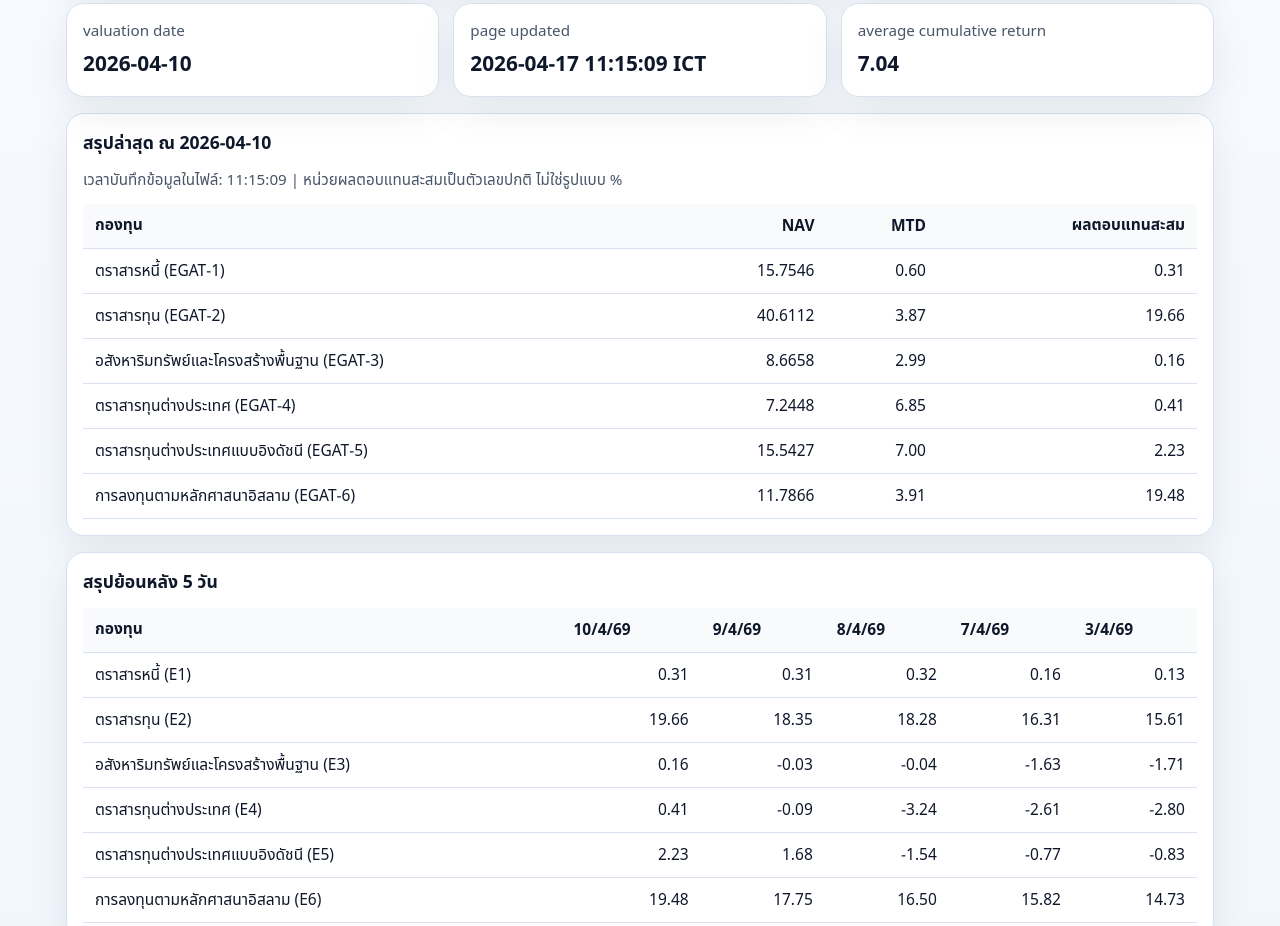
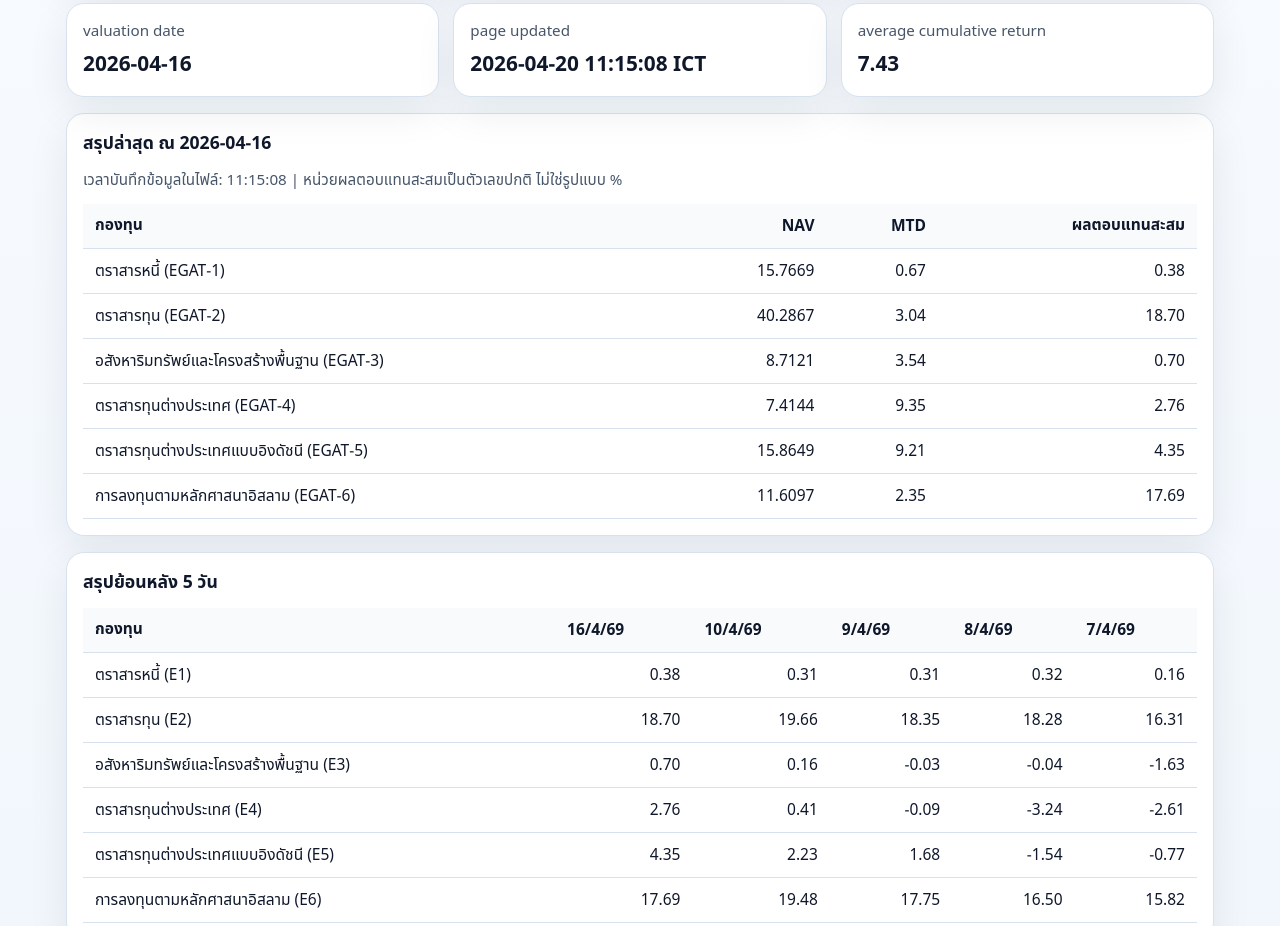
Before and after one commit to drnon/egat-retirement-page, a plain HTML site: page index.html in a window 1280 px wide. Shown: the part 223-1149 px from the top of the page. Drawn offline with Linux system fonts and the light colour scheme.

Commit message:
EGAT retirement pages update 2026-04-20T04:15:08Z

```diff
--- a/index.html
+++ b/index.html
@@ -54,25 +54,25 @@
     </section>
 
     <section class="grid">
-      <div class="stat"><div class="label">valuation date</div><div class="value">2026-04-10</div></div>
-      <div class="stat"><div class="label">page updated</div><div class="value">2026-04-17 11:15:09 ICT</div></div>
-      <div class="stat"><div class="label">average cumulative return</div><div class="value">7.04</div></div>
+      <div class="stat"><div class="label">valuation date</div><div class="value">2026-04-16</div></div>
+      <div class="stat"><div class="label">page updated</div><div class="value">2026-04-20 11:15:08 ICT</div></div>
+      <div class="stat"><div class="label">average cumulative return</div><div class="value">7.43</div></div>
     </section>
 
     <section class="card section">
-      <h2>สรุปล่าสุด ณ 2026-04-10</h2>
-      <p class="note">เวลาบันทึกข้อมูลในไฟล์: 11:15:09 | หน่วยผลตอบแทนสะสมเป็นตัวเลขปกติ ไม่ใช่รูปแบบ %</p>
+      <h2>สรุปล่าสุด ณ 2026-04-16</h2>
+      <p class="note">เวลาบันทึกข้อมูลในไฟล์: 11:15:08 | หน่วยผลตอบแทนสะสมเป็นตัวเลขปกติ ไม่ใช่รูปแบบ %</p>
       <table>
         <thead>
           <tr><th>กองทุน</th><th class="num">NAV</th><th class="num">MTD</th><th class="num">ผลตอบแทนสะสม</th></tr>
         </thead>
         <tbody>
-          <tr><td>ตราสารหนี้ (EGAT-1)</td><td class='num'>15.7546</td><td class='num'>0.60</td><td class='num'>0.31</td></tr>
-<tr><td>ตราสารทุน (EGAT-2)</td><td class='num'>40.6112</td><td class='num'>3.87</td><td class='num'>19.66</td></tr>
-<tr><td>อสังหาริมทรัพย์และโครงสร้างพื้นฐาน (EGAT-3)</td><td class='num'>8.6658</td><td class='num'>2.99</td><td class='num'>0.16</td></tr>
-<tr><td>ตราสารทุนต่างประเทศ (EGAT-4)</td><td class='num'>7.2448</td><td class='num'>6.85</td><td class='num'>0.41</td></tr>
-<tr><td>ตราสารทุนต่างประเทศแบบอิงดัชนี (EGAT-5)</td><td class='num'>15.5427</td><td class='num'>7.00</td><td class='num'>2.23</td></tr>
-<tr><td>การลงทุนตามหลักศาสนาอิสลาม (EGAT-6)</td><td class='num'>11.7866</td><td class='num'>3.91</td><td class='num'>19.48</td></tr>
+          <tr><td>ตราสารหนี้ (EGAT-1)</td><td class='num'>15.7669</td><td class='num'>0.67</td><td class='num'>0.38</td></tr>
+<tr><td>ตราสารทุน (EGAT-2)</td><td class='num'>40.2867</td><td class='num'>3.04</td><td class='num'>18.70</td></tr>
+<tr><td>อสังหาริมทรัพย์และโครงสร้างพื้นฐาน (EGAT-3)</td><td class='num'>8.7121</td><td class='num'>3.54</td><td class='num'>0.70</td></tr>
+<tr><td>ตราสารทุนต่างประเทศ (EGAT-4)</td><td class='num'>7.4144</td><td class='num'>9.35</td><td class='num'>2.76</td></tr>
+<tr><td>ตราสารทุนต่างประเทศแบบอิงดัชนี (EGAT-5)</td><td class='num'>15.8649</td><td class='num'>9.21</td><td class='num'>4.35</td></tr>
+<tr><td>การลงทุนตามหลักศาสนาอิสลาม (EGAT-6)</td><td class='num'>11.6097</td><td class='num'>2.35</td><td class='num'>17.69</td></tr>
         </tbody>
       </table>
     </section>
@@ -81,15 +81,15 @@
       <h2>สรุปย้อนหลัง 5 วัน</h2>
       <table>
         <thead>
-          <tr><th>กองทุน</th><th>10/4/69</th><th>9/4/69</th><th>8/4/69</th><th>7/4/69</th><th>3/4/69</th></tr>
+          <tr><th>กองทุน</th><th>16/4/69</th><th>10/4/69</th><th>9/4/69</th><th>8/4/69</th><th>7/4/69</th></tr>
         </thead>
         <tbody>
-          <tr><td>ตราสารหนี้ (E1)</td><td class='num'>0.31</td><td class='num'>0.31</td><td class='num'>0.32</td><td class='num'>0.16</td><td class='num'>0.13</td></tr>
-<tr><td>ตราสารทุน (E2)</td><td class='num'>19.66</td><td class='num'>18.35</td><td class='num'>18.28</td><td class='num'>16.31</td><td class='num'>15.61</td></tr>
-<tr><td>อสังหาริมทรัพย์และโครงสร้างพื้นฐาน (E3)</td><td class='num'>0.16</td><td class='num'>-0.03</td><td class='num'>-0.04</td><td class='num'>-1.63</td><td class='num'>-1.71</td></tr>
-<tr><td>ตราสารทุนต่างประเทศ (E4)</td><td class='num'>0.41</td><td class='num'>-0.09</td><td class='num'>-3.24</td><td class='num'>-2.61</td><td class='num'>-2.80</td></tr>
-<tr><td>ตราสารทุนต่างประเทศแบบอิงดัชนี (E5)</td><td class='num'>2.23</td><td class='num'>1.68</td><td class='num'>-1.54</td><td class='num'>-0.77</td><td class='num'>-0.83</td></tr>
-<tr><td>การลงทุนตามหลักศาสนาอิสลาม (E6)</td><td class='num'>19.48</td><td class='num'>17.75</td><td class='num'>16.50</td><td class='num'>15.82</td><td class='num'>14.73</td></tr>
+          <tr><td>ตราสารหนี้ (E1)</td><td class='num'>0.38</td><td class='num'>0.31</td><td class='num'>0.31</td><td class='num'>0.32</td><td class='num'>0.16</td></tr>
+<tr><td>ตราสารทุน (E2)</td><td class='num'>18.70</td><td class='num'>19.66</td><td class='num'>18.35</td><td class='num'>18.28</td><td class='num'>16.31</td></tr>
+<tr><td>อสังหาริมทรัพย์และโครงสร้างพื้นฐาน (E3)</td><td class='num'>0.70</td><td class='num'>0.16</td><td class='num'>-0.03</td><td class='num'>-0.04</td><td class='num'>-1.63</td></tr>
+<tr><td>ตราสารทุนต่างประเทศ (E4)</td><td class='num'>2.76</td><td class='num'>0.41</td><td class='num'>-0.09</td><td class='num'>-3.24</td><td class='num'>-2.61</td></tr>
+<tr><td>ตราสารทุนต่างประเทศแบบอิงดัชนี (E5)</td><td class='num'>4.35</td><td class='num'>2.23</td><td class='num'>1.68</td><td class='num'>-1.54</td><td class='num'>-0.77</td></tr>
+<tr><td>การลงทุนตามหลักศาสนาอิสลาม (E6)</td><td class='num'>17.69</td><td class='num'>19.48</td><td class='num'>17.75</td><td class='num'>16.50</td><td class='num'>15.82</td></tr>
         </tbody>
       </table>
     </section>
```
Also changed, not shown: 1 other file.
